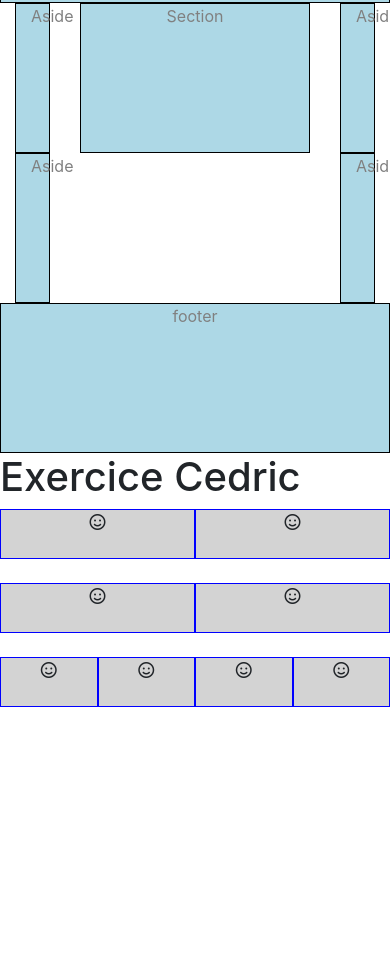
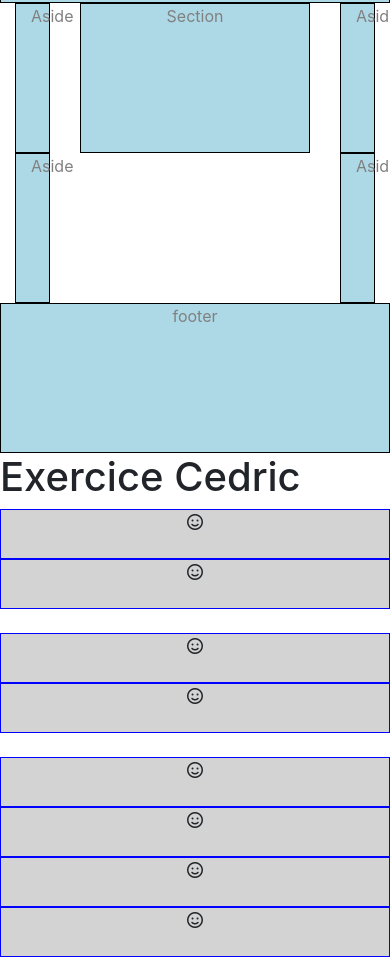
Before and after one commit to Darcoeur974/exoBootstrap, a plain HTML site: page client/index.html in a window 390 px wide. Shown: the part 409-1366 px from the top of the page. Before the commit the page ends 1116 px from the top, so only its background shows below. Drawn offline with nearby package versions, Linux system fonts and the light colour scheme.

Commit message:
etape 2 responsive

```diff
--- a/client/index.html
+++ b/client/index.html
@@ -72,20 +72,20 @@
 
     <div class="container">
         <div class="row">
-            <div class="col-6 block"><i class="far fa-smile"></i></div>
-            <div class="col-6 block"><i class="far fa-smile"></i></div>
+            <div class="col-lg-6 block"><i class="far fa-smile"></i></div>
+            <div class="col-lg-6 block"><i class="far fa-smile"></i></div>
         </div>
         <br>
         <div class="row">
-            <div class="col-6 block"><i class="far fa-smile"></i></div>
-            <div class="col-6 block"><i class="far fa-smile"></i></div>
+            <div class="col-md-6 block"><i class="far fa-smile"></i></div>
+            <div class="col-md-6 block"><i class="far fa-smile"></i></div>
         </div>
         <br>
         <div class="row">
-            <div class="col-3 block"><i class="far fa-smile"></i></div>
-            <div class="col-3 block"><i class="far fa-smile"></i></div>
-            <div class="col-3 block"><i class="far fa-smile"></i></div>
-            <div class="col-3 block"><i class="far fa-smile"></i></div>
+            <div class="col-sm-3 block"><i class="far fa-smile"></i></div>
+            <div class="col-sm-3 block"><i class="far fa-smile"></i></div>
+            <div class="col-sm-3 block"><i class="far fa-smile"></i></div>
+            <div class="col-sm-3 block"><i class="far fa-smile"></i></div>
         </div>
     </div>
 
--- a/client/style.css
+++ b/client/style.css
@@ -18,3 +18,21 @@ aside {
 .container {
     text-align: center;
 }
+
+@media (min-width: 768px) {
+    .container {
+        width: 750px;
+    }
+}
+
+@media (min-width: 992px) {
+    .container {
+        width: 970px;
+    }
+}
+
+@media (min-width: 1200px) {
+    .container {
+        width: 1170px;
+    }
+}
```
